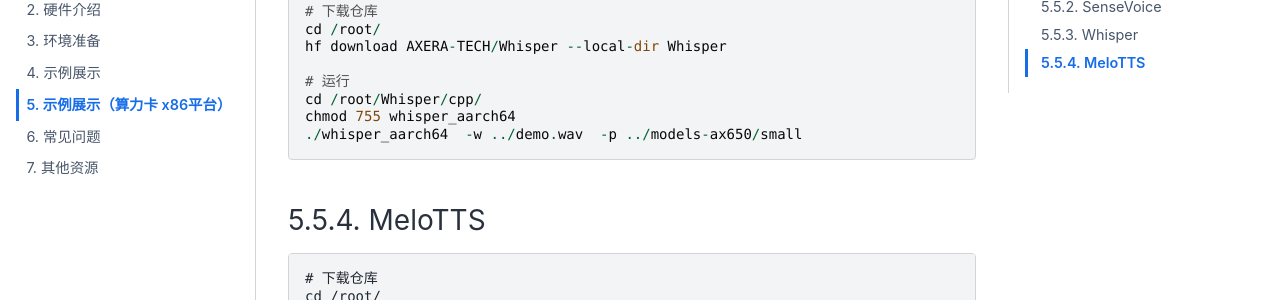
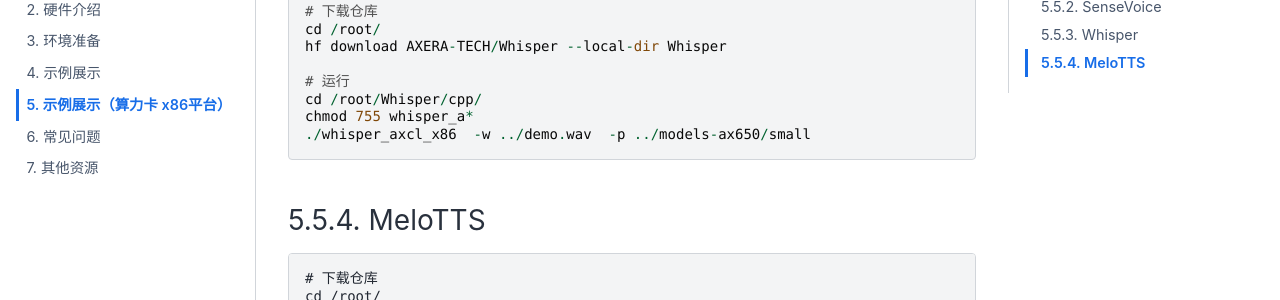
Before and after one commit to AXERA-TECH/awesome-docs, a Sphinx documentation site: the page built from source/04_samples-axcl.md, in a window 1280 px wide and 900 px high, scrolled down 6908 px. Shown: the part 245-545 px from the top of the window. Built offline with Sphinx 7.4.7 and the Sphinx Book theme 1.1.4, drawn with Linux system fonts in a browser that asks for light colours.

Commit message:
Update 04_samples-axcl.md

````diff
--- a/source/04_samples-axcl.md
+++ b/source/04_samples-axcl.md
@@ -352,8 +352,8 @@
 
 # 运行
 cd /root/Whisper/cpp/
-chmod 755 whisper_aarch64
-./whisper_aarch64  -w ../demo.wav  -p ../models-ax650/small
+chmod 755 whisper_a*
+./whisper_axcl_x86  -w ../demo.wav  -p ../models-ax650/small
 ```
 
 ### MeloTTS
````
